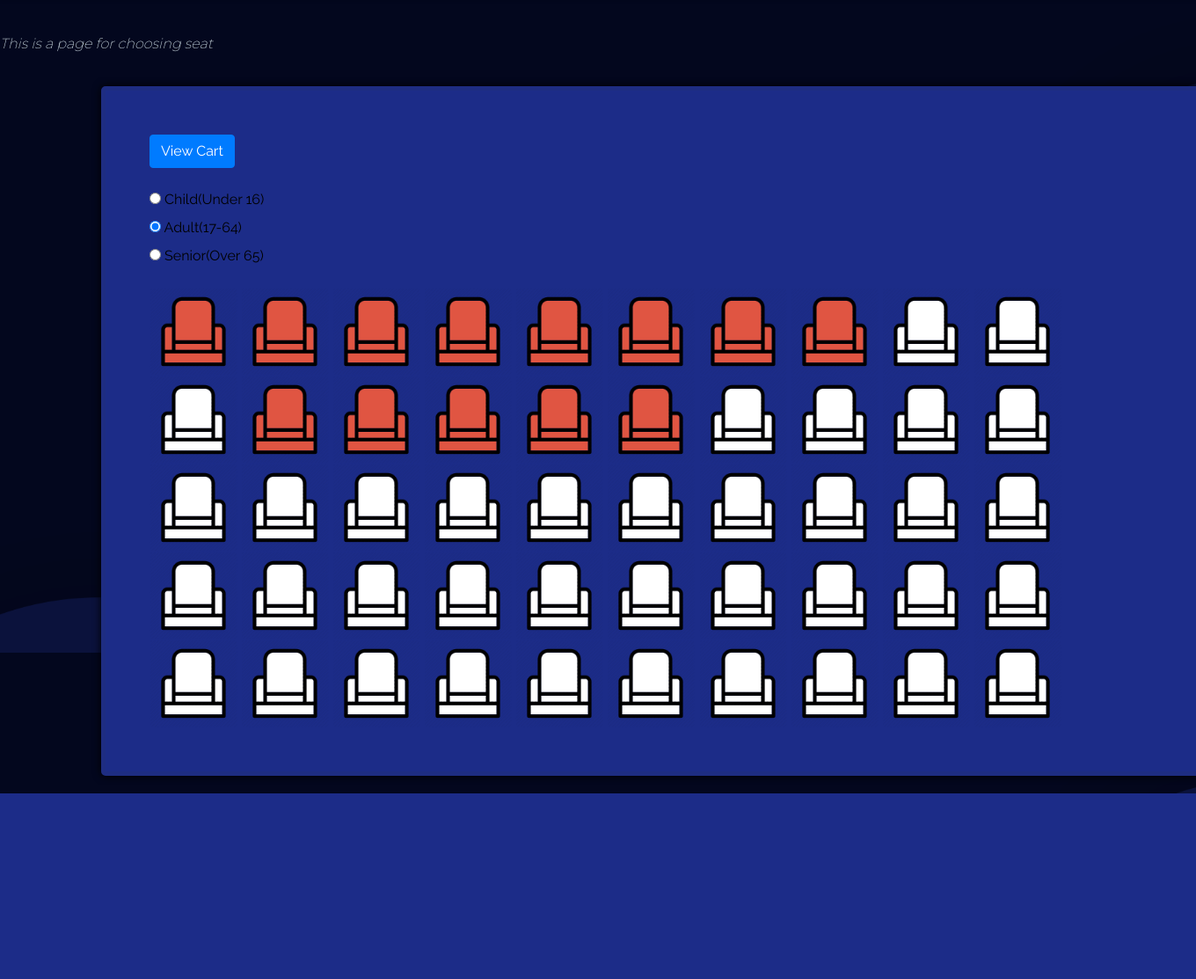
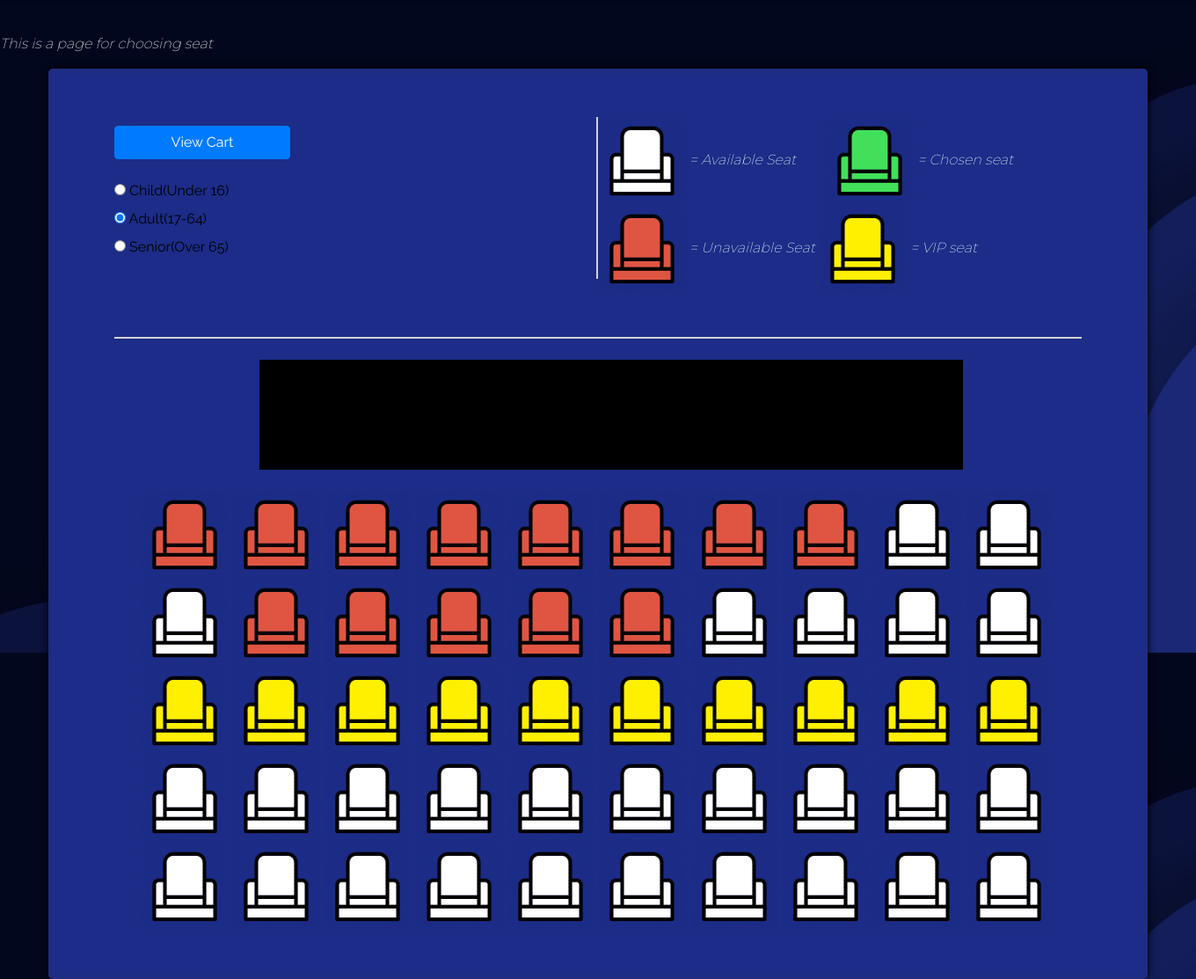
Before and after one commit to hanhwanglim/cinema-booking, a Django app: page /movie/choose_your_seat/1/ in a window 1360 px wide. Shown: the part 58-1171 px from the top of the page at 88% size. Before the commit the page ends 960 px from the top, so only its background shows below. Run offline with Django 3.2, Linux system fonts and the light colour scheme; a user stored in the database is signed in; data comes from the database, SQL or seed files in the repository; parts of the project's set-up code (start-up, migrations or seed data) failed here and were passed over; some libraries are stand-ins or nearby versions.

Commit message:
Updated CSS for seat GUI

```diff
--- a/advanced_booking/movies/static/movies/main.css
+++ b/advanced_booking/movies/static/movies/main.css
@@ -113,6 +113,57 @@ hr.rounded {
 }
 
 /* Button style for select seat */
+.seatbg{
+  border-radius: 5px;
+  border: 5px solid #1e2d82;
+  padding: 50px;
+  margin: auto;
+  background-color: #1c2c88;
+  box-shadow: 0px 0px 10px 0px black;
+  width: 1250px;
+
+}
+.seatcontainer{
+  width:1100px;
+  margin: auto;
+
+}
+.cartandkey{
+  width: 100%;
+  height: 250px;
+}
+.seatborder{
+  border-top: 2px Solid lightgray;
+}
+.key{
+  position: absolute;
+  display: inline-block;
+  height: 230px;
+  width: 575px;
+}
+.ageandcartselect{
+  border-right: 2px solid lightgrey;
+  width: 550px;
+}
+.seatsdisplay{
+  margin: auto;
+  margin-left: 30px;
+
+
+}
+.screenforseatinner{
+  margin: auto;
+  background-color: black;
+  height: 125px;
+  width: 800px;
+
+  text-align: center;
+}
+.screenword{
+  position: relative;
+  margin: 0 auto;
+  font-size: 60px;
+}
 .seatbutton {
   height: 100px;
   width: 100px;
--- a/advanced_booking/movies/templates/movies/seat.html
+++ b/advanced_booking/movies/templates/movies/seat.html
@@ -3,12 +3,8 @@
 {% block content %}
 {% load static %}
 <p>This is a page for choosing seat </p>
-<div class="container">
-    <div class="row">
 
-        <div>
-            <div class="row">
-                <div class="col-lg-12 align-self-center">
+<div class="seatbg">
     {% for message in messages %}
     <div class="container-fluid p-0">
         <div class="alert {{ message.tags }} alert-dismissible" role="alert">
@@ -20,9 +16,12 @@
     </div>
     {% endfor %}
     <!-- this is the seat_form passed into html -->
-                    <a class="btn btn-primary" href="/cart" role="button">View Cart</a>
     <form action="" method="post">
-                        <div class="seatcontainer" style="width:1100px;overflow: hidden;">
+        <div class="seatcontainer">
+            <div class="cartandkey">
+                <div class="ageandcartselect" style="display: inline-block;">
+                    <a style="display:block;width: 200px;margin-top: 10px;" class="btn btn-primary" href="/cart" role="button">View
+                        Cart</a>
                     {% csrf_token %}
                     <li style="display: none"> {{ form }}</li>
                     <ul style="display:inline-block">
@@ -30,7 +29,46 @@
                         <br>
                         {{ age }}
                         {% endfor %}
-                            </ul><br>
+                    </ul>
+                </div>
+                <div class="key">
+                    <div class="keyseperator" style="display: block;">
+                        <div class="keyseperator2" style="display: inline;">
+                            <img class="seatpic" style="width: 100px;height: 100px;"
+                                src="{% static 'movies/' %}cinemaseatwhite.png">
+                            <p style="display: inline-block;">= Available Seat</p>
+                        </div>
+                        <div class="keyseperator2" style="display: inline;margin-left: 30px;">
+                            <img class="seatpic" style="width: 100px;height: 100px;"
+                                src="{% static 'movies/' %}cinemaseatgreen.png">
+                            <p style="display: inline-block;">= Chosen seat</p>
+                        </div>
+                    </div>
+                    <div class="keyseperator">
+                        <div class="keyseperator2" style="display: inline;">
+                            <img class="seatpic" style="width: 100px;height: 100px;"
+                                src="{% static 'movies/' %}cinemaseatred.png">
+                            <p style="display: inline-block;">= Unavailable Seat</p>
+                        </div>
+                        <div class="keyseperator2" style="display: inline;">
+                            <img class="seatpic" style="width: 100px;height: 100px;"
+                                src="{% static 'movies/' %}cinemaseatyellow.png">
+                            <p style="display: inline-block;">= VIP seat</p>
+                        </div>
+                    </div>
+
+                </div>
+            </div>
+            <div class = "seatborder">
+                <br>
+            </div>
+            <div class="seatsdisplay">
+                <div class="screenforseat">
+                    <div class="screenforseatinner">
+                        <div class="screenword">SCREEN</div>
+                    </div>
+                </div>
+                <br>
                 {% for seats in seatlist %}
                 {% if seats.status == 'X' %}
                 <div class="seat" style="display:inline;">
@@ -48,6 +86,12 @@
                     {% endif %}
                     {% endfor %}
                 </div>
+                {% elif seats.vip == 1 %}
+                <div class="seat" style="display:inline;">
+                    <button class="seatbutton" type="submit" name="seats" value="{{ seats.id }}">
+                        <img class="seatpic" src="{% static 'movies/' %}cinemaseatyellow.png">
+                    </button>
+                </div>
                 {% elif seats.status == 'O' %}
                 <div class="seat" style="display:inline;">
                     <button class="seatbutton" type="submit" name="seats" value="{{ seats.id }}">
@@ -56,14 +100,12 @@
                 </div>
                 {% endif %}
                 {% endfor %}
+            </div>
 
         </div>
     </form>
 </div>
-            </div>
-        </div>
-    </div>
-</div>
+
 <style>
 
 </style>
```
Lines whose indentation alone changed are shown as unchanged.
